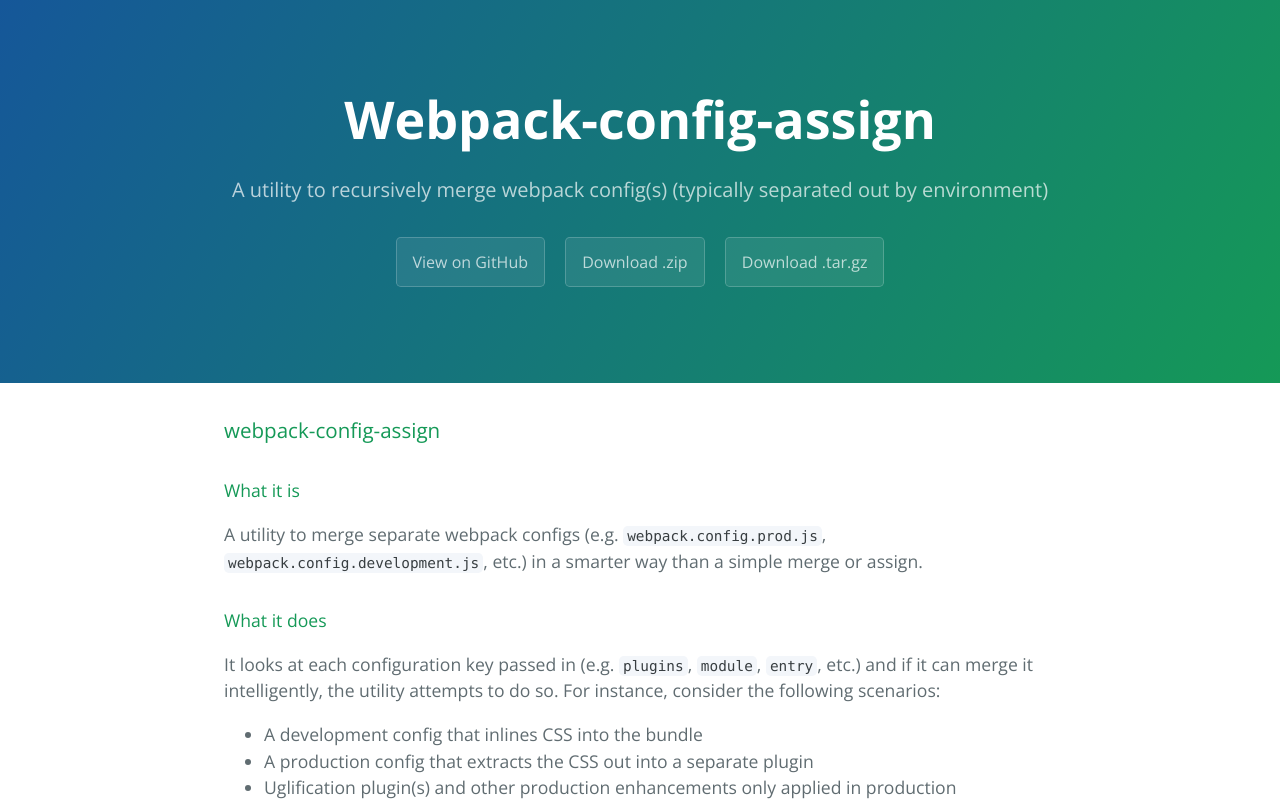
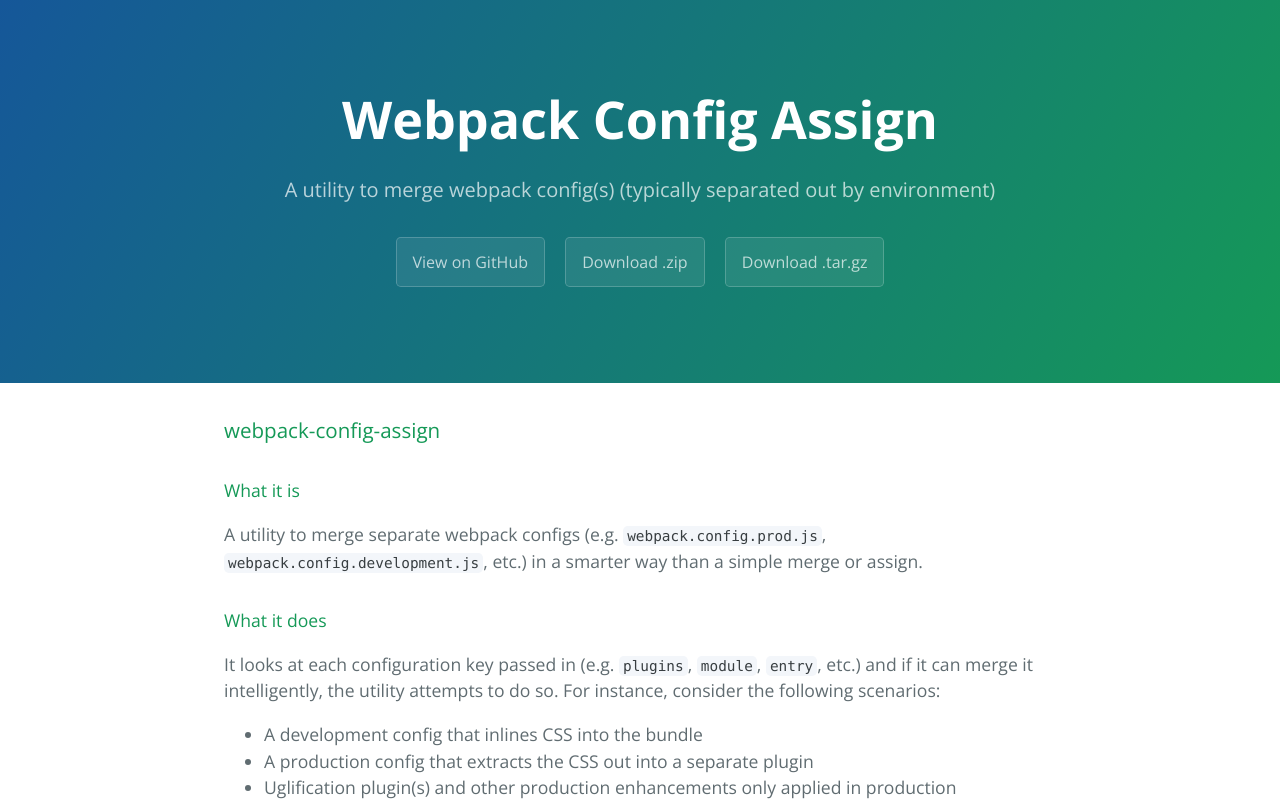
Before and after one commit to DSchau/webpack-config-assign, a plain HTML site: page index.html in a window 1280 px wide. Shown: the top 803 px of the page. Drawn offline with nearby package versions, Linux system fonts and the light colour scheme.

Commit message:
Create gh-pages branch via GitHub

```diff
--- a/index.html
+++ b/index.html
@@ -2,7 +2,7 @@
 <html lang="en-us">
   <head>
     <meta charset="UTF-8">
-    <title>Webpack-config-assign by DSchau</title>
+    <title>Webpack Config Assign by DSchau</title>
     <meta name="viewport" content="width=device-width, initial-scale=1">
     <link rel="stylesheet" type="text/css" href="stylesheets/normalize.css" media="screen">
     <link href='https://fonts.googleapis.com/css?family=Open+Sans:400,700' rel='stylesheet' type='text/css'>
@@ -11,8 +11,8 @@
   </head>
   <body>
     <section class="page-header">
-      <h1 class="project-name">Webpack-config-assign</h1>
-      <h2 class="project-tagline">A utility to recursively merge webpack config(s) (typically separated out by environment)</h2>
+      <h1 class="project-name">Webpack Config Assign</h1>
+      <h2 class="project-tagline">A utility to merge webpack config(s) (typically separated out by environment)</h2>
       <a href="https://github.com/DSchau/webpack-config-assign" class="btn">View on GitHub</a>
       <a href="https://github.com/DSchau/webpack-config-assign/zipball/master" class="btn">Download .zip</a>
       <a href="https://github.com/DSchau/webpack-config-assign/tarball/master" class="btn">Download .tar.gz</a>
@@ -167,7 +167,7 @@
 </ul>
 
       <footer class="site-footer">
-        <span class="site-footer-owner"><a href="https://github.com/DSchau/webpack-config-assign">Webpack-config-assign</a> is maintained by <a href="https://github.com/DSchau">DSchau</a>.</span>
+        <span class="site-footer-owner"><a href="https://github.com/DSchau/webpack-config-assign">Webpack Config Assign</a> is maintained by <a href="https://github.com/DSchau">DSchau</a>.</span>
 
         <span class="site-footer-credits">This page was generated by <a href="https://pages.github.com">GitHub Pages</a> using the <a href="https://github.com/jasonlong/cayman-theme">Cayman theme</a> by <a href="https://twitter.com/jasonlong">Jason Long</a>.</span>
       </footer>
```
Also changed, not shown: params.json (+2 -2 lines).
